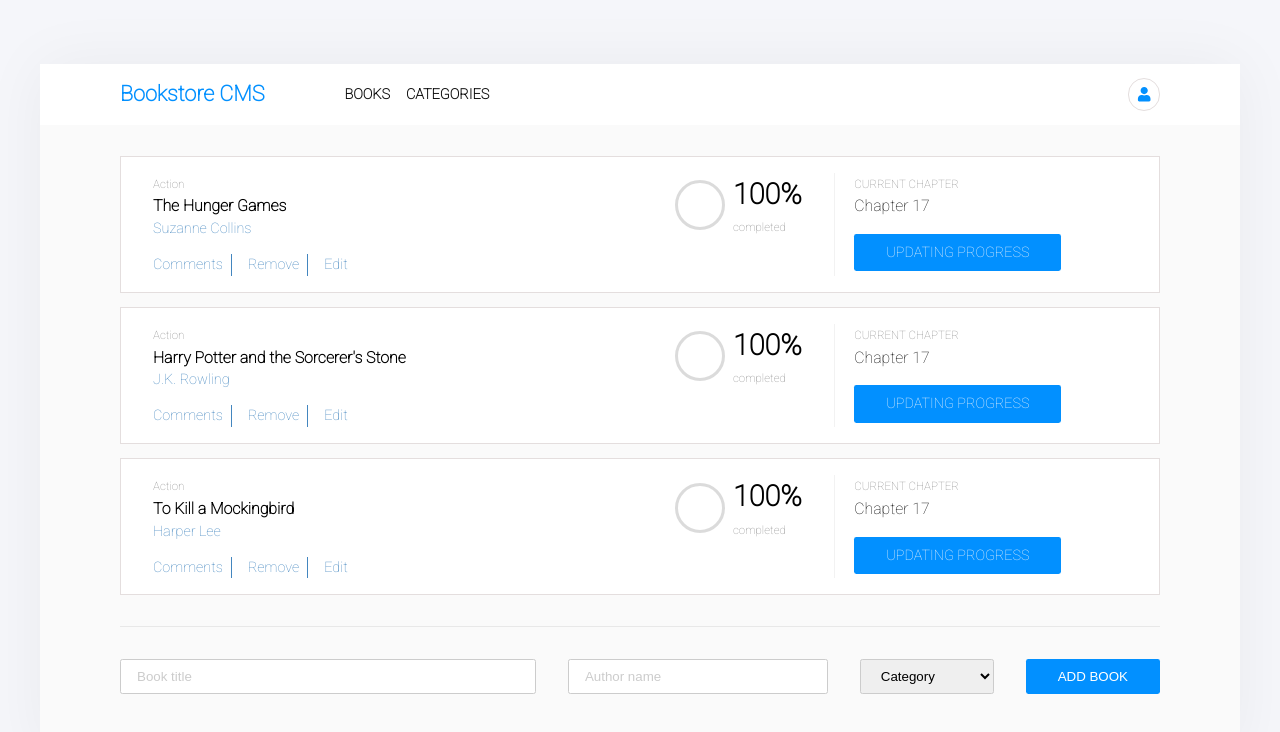
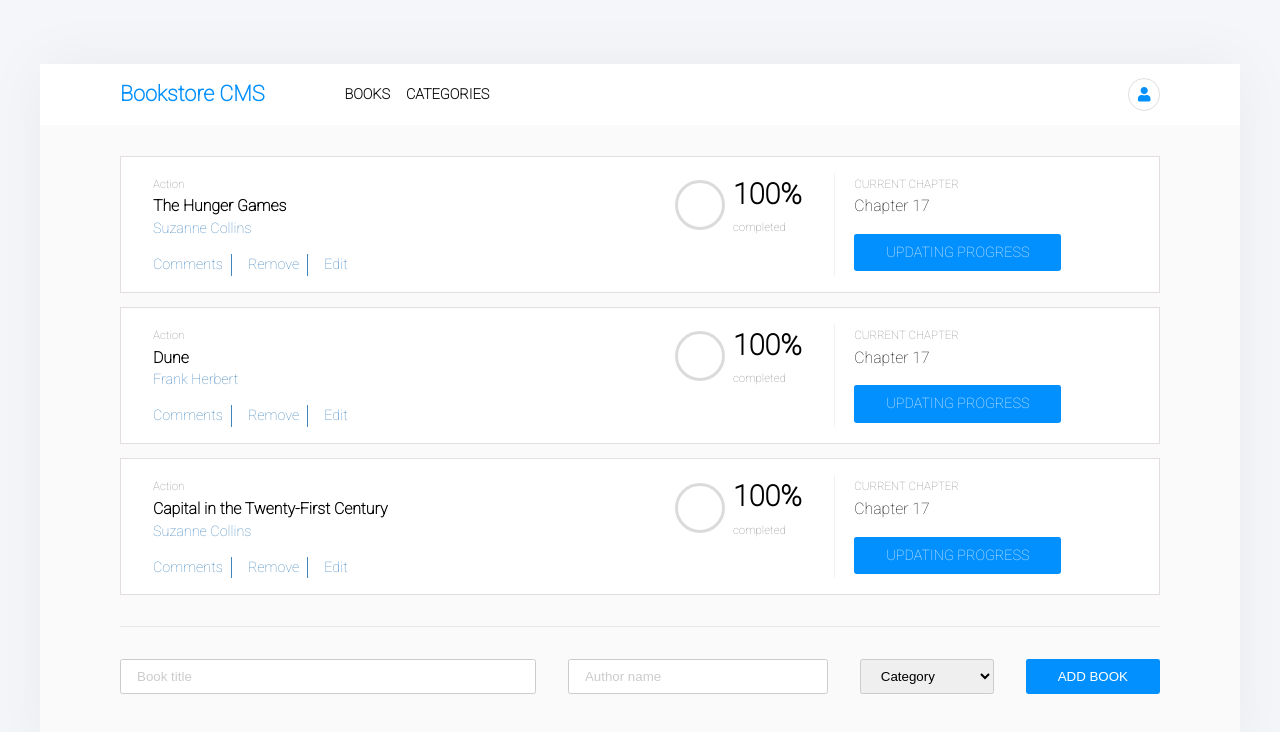
Before and after one commit to barakadanny/Book-store-React-js, a React (Create React App) app: page / in a window 1280 px wide. Shown: the top 732 px of the page. Built offline with nearby package versions, Linux system fonts and the light colour scheme.

Commit message:
use ,useSelector, to consume the state

```diff
--- a/src/components/BookList.js
+++ b/src/components/BookList.js
@@ -1,15 +1,16 @@
 import React from 'react';
-import ProtoTypes from 'prop-types';
+import { useSelector } from 'react-redux';
 import BookItem from './BookItem';
 import AddBook from './AddBook';
 import './BookList.css';
 
-function BookList(props) {
-  const { booksprop } = props;
+function BookList() {
+  const books = useSelector((state) => state.booksReducer.booksArr);
+
   return (
     <>
       <div className="book-list">
-        {booksprop.map((book) => (
+        {books.map((book) => (
           <BookItem key={book.id} title={book.title} author={book.author} />
         ))}
       </div>
@@ -18,8 +19,4 @@ function BookList(props) {
   );
 }
 
-BookList.propTypes = {
-  booksprop: ProtoTypes.string.isRequired,
-};
-
 export default BookList;
--- a/src/components/Books.js
+++ b/src/components/Books.js
@@ -2,28 +2,9 @@ import React from 'react';
 import BookList from './BookList';
 
 function Books() {
-  // object containing books
-  const book = [
-    {
-      id: 1,
-      title: 'The Hunger Games',
-      author: 'Suzanne Collins',
-    },
-    {
-      id: 2,
-      title: "Harry Potter and the Sorcerer's Stone",
-      author: 'J.K. Rowling',
-    },
-    {
-      id: 3,
-      title: 'To Kill a Mockingbird',
-      author: 'Harper Lee',
-    },
-  ];
-
   return (
     <div className="books-container">
-      <BookList booksprop={book} />
+      <BookList />
     </div>
   );
 }
--- a/src/index.js
+++ b/src/index.js
@@ -16,7 +16,4 @@ root.render(
   </Provider>,
 );
 
-// If you want to start measuring performance in your app, pass a function
-// to log results (for example: reportWebVitals(console.log))
-// or send to an analytics endpoint. Learn more: https://bit.ly/CRA-vitals
 reportWebVitals();
--- a/src/redux/books/books.js
+++ b/src/redux/books/books.js
@@ -1,24 +1,26 @@
 // redux actions
-const ADD_BOOK = "book-store/src/redux/books/ADD_BOOK";
-const REMOVE_BOOK = "book-store/src/redux/books/REMOVE_BOOK";
+const ADD_BOOK = 'book-store/src/redux/books/ADD_BOOK';
+const REMOVE_BOOK = 'book-store/src/redux/books/REMOVE_BOOK';
 
-const init = [
+const init = {
+  booksArr: [
     {
       id: 1,
-    title: "The Hunger Games",
-    author: "Suzanne Collins",
+      title: 'The Hunger Games',
+      author: 'Suzanne Collins',
     },
     {
       id: 2,
-    title: "Dune",
-    author: "Frank Herbert",
+      title: 'Dune',
+      author: 'Frank Herbert',
     },
     {
       id: 3,
-    title: "Capital in the Twenty-First Century",
-    author: "Suzanne Collins",
+      title: 'Capital in the Twenty-First Century',
+      author: 'Suzanne Collins',
     },
-];
+  ],
+};
 
 export default function booksReducer(state = init, action) {
   switch (action.type) {
```
Lines whose indentation alone changed are shown as unchanged.
